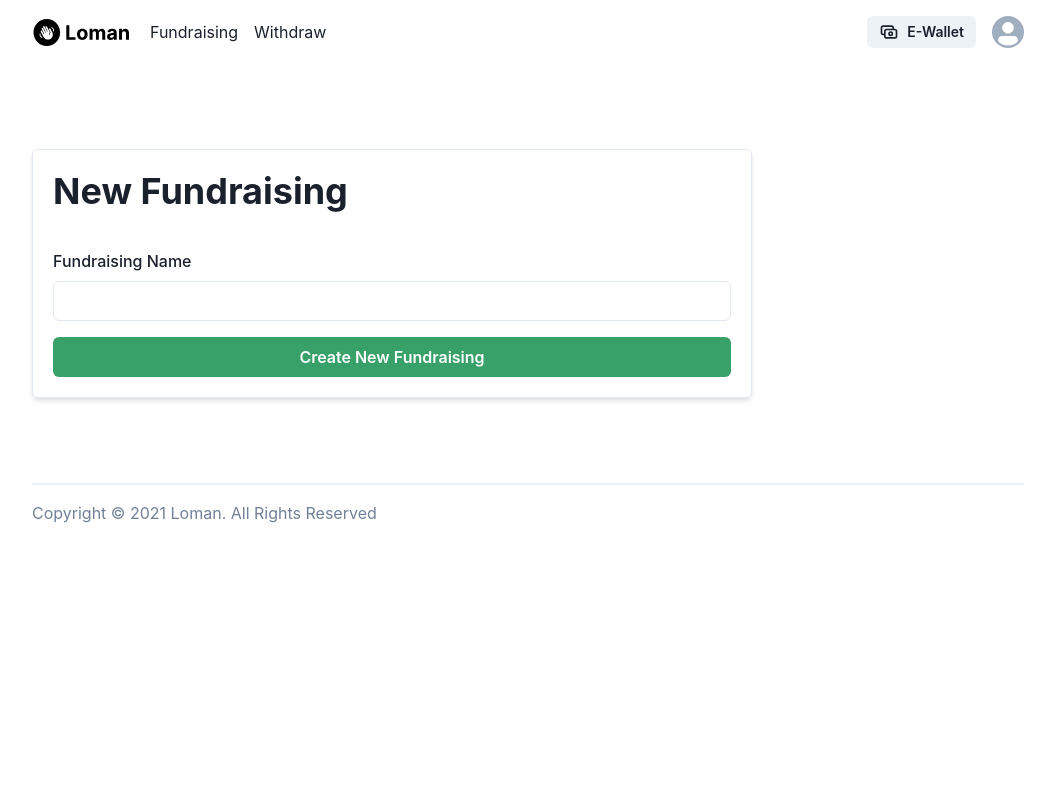
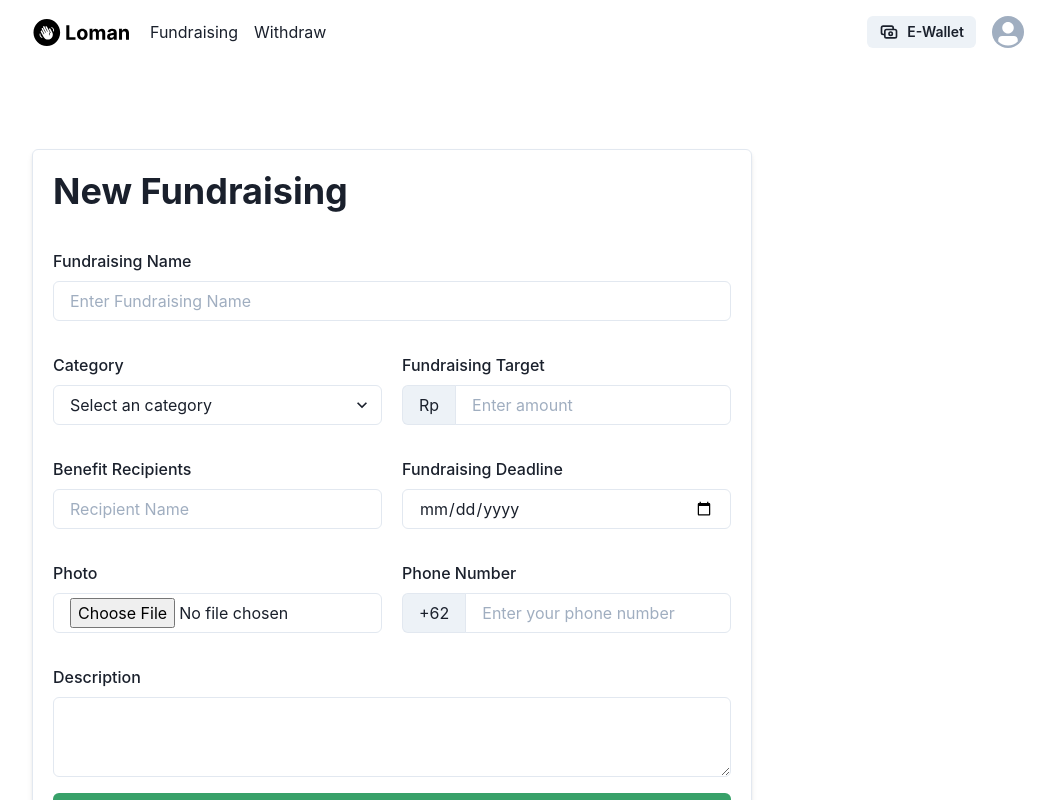
Before and after one commit to rtx-compfest/loman-frontend, a Next.js app: page /fundraiser/create in a window 1280 px wide. Shown: the top 800 px of the page, without its empty margins (112-1167 px from the left). Built offline with nearby package versions, Linux system fonts and the light colour scheme.

Commit message:
Complete the form with validation

```diff
--- a/pages/fundraiser/create.js
+++ b/pages/fundraiser/create.js
@@ -1,3 +1,5 @@
+import {useState} from 'react'
+import Link from 'next/link'
 import Head from 'next/head'
 import * as Yup from 'yup'
 import {Formik, Field, Form} from 'formik'
@@ -10,14 +12,39 @@ import {
   Grid,
   Heading,
   Input,
+  InputGroup,
+  InputLeftAddon,
+  Select,
+  Textarea,
+  useToast,
 } from '@chakra-ui/react'
 
 import {NavFundraiser} from '@components/Nav'
 import Footer from '@components/Footer'
 
 export default function Create() {
+  const toast = useToast()
+  const [file, setFile] = useState(null)
+
   const formSubmit = (values) => {
-    console.log(values)
+    if (file != null) {
+      values.file = file
+      console.log(values)
+    } else {
+      toast({
+        title: 'Photo is required',
+        description:
+          'Photo is required with the following types: .jpeg, .jpg, and .png',
+        status: 'warning',
+        position: 'top',
+        duration: 3000,
+        isClosable: true,
+      })
+    }
+  }
+
+  const handleFile = (files) => {
+    setFile(files)
   }
 
   return (
@@ -44,11 +71,31 @@ export default function Create() {
             New Fundraising
           </Heading>
           <Formik
-            initialValues={{fundraisingName: ''}}
+            initialValues={{
+              fundraisingName: '',
+              category: '',
+              fundraisingTarget: '',
+              benefitRecipients: '',
+              fundraisingDeadline: '',
+              phoneNumber: '',
+              description: '',
+            }}
             validationSchema={Yup.object({
               fundraisingName: Yup.string().required(
                 'Fundraising Name is Required',
               ),
+              category: Yup.string()
+                .oneOf(['Karya Kreatif & Modal Usaha'])
+                .required('Category is Required'),
+              fundraisingTarget: Yup.number().required(
+                'Fundraising Target is Required',
+              ),
+              benefitRecipients: Yup.string().required(
+                'Benefit Recipients Name is Required',
+              ),
+              fundraisingDeadline: Yup.date().required(),
+              phoneNumber: Yup.number().required('Phone Number is required'),
+              description: Yup.string().required('Description is required'),
             })}
             onSubmit={formSubmit}
           >
@@ -65,9 +112,186 @@ export default function Create() {
                     <FormLabel htmlFor="fundraisingName">
                       Fundraising Name
                     </FormLabel>
-                    <Input {...field} id="fundraisingName" />
+                    <Input
+                      {...field}
+                      id="fundraisingName"
+                      placeholder="Enter Fundraising Name"
+                    />
                     <FormErrorMessage>
                       {form.errors.fundraisingName}
+                    </FormErrorMessage>
+                  </FormControl>
+                )}
+              </Field>
+              <Grid templateColumns="repeat(2, 1fr)" gap="5">
+                <Field name="category" type="select">
+                  {({field, form}) => (
+                    <FormControl
+                      marginBlock="4"
+                      isInvalid={
+                        form.errors.category && form.touched.category
+                      }
+                    >
+                      <FormLabel htmlFor="category">Category</FormLabel>
+                      <Select
+                        {...field}
+                        id="category"
+                        placeholder="Select an category"
+                      >
+                        <option value="Karya Kreatif & Modal Usaha">
+                          Karya Kreatif & Modal Usaha
+                        </option>
+                      </Select>
+                      <FormErrorMessage>
+                        {form.errors.category}
+                      </FormErrorMessage>
+                    </FormControl>
+                  )}
+                </Field>
+                <Field name="fundraisingTarget" type="number">
+                  {({field, form}) => (
+                    <FormControl
+                      marginBlock="4"
+                      isInvalid={
+                        form.errors.fundraisingTarget &&
+                        form.touched.fundraisingTarget
+                      }
+                    >
+                      <FormLabel htmlFor="fundraisingTarget">
+                        Fundraising Target
+                      </FormLabel>
+                      <InputGroup>
+                        <InputLeftAddon
+                          // eslint-disable-next-line react/no-children-prop
+                          children="Rp"
+                        />
+                        <Input
+                          {...field}
+                          id="fundraisingTarget"
+                          placeholder="Enter amount"
+                          type="number"
+                        />
+                      </InputGroup>
+                      <FormErrorMessage>
+                        {form.errors.fundraisingTarget}
+                      </FormErrorMessage>
+                    </FormControl>
+                  )}
+                </Field>
+              </Grid>
+              <Grid templateColumns="repeat(2, 1fr)" gap="5">
+                <Field name="benefitRecipients" type="text">
+                  {({field, form}) => (
+                    <FormControl
+                      marginBlock="4"
+                      isInvalid={
+                        form.errors.benefitRecipients &&
+                        form.touched.benefitRecipients
+                      }
+                    >
+                      <FormLabel htmlFor="benefitRecipients">
+                        Benefit Recipients
+                      </FormLabel>
+                      <Input
+                        {...field}
+                        id="benefitRecipients"
+                        placeholder="Recipient Name"
+                      />
+                      <FormErrorMessage>
+                        {form.errors.benefitRecipients}
+                      </FormErrorMessage>
+                    </FormControl>
+                  )}
+                </Field>
+                <Field name="fundraisingDeadline" type="date">
+                  {({field, form}) => (
+                    <FormControl
+                      marginBlock="4"
+                      isInvalid={
+                        form.errors.fundraisingDeadline &&
+                        form.touched.fundraisingDeadline
+                      }
+                    >
+                      <FormLabel htmlFor="fundraisingDeadline">
+                        Fundraising Deadline
+                      </FormLabel>
+                      <InputGroup>
+                        <Input
+                          {...field}
+                          id="fundraisingDeadline"
+                          type="date"
+                        />
+                      </InputGroup>
+                      <FormErrorMessage>
+                        {form.errors.fundraisingDeadline}
+                      </FormErrorMessage>
+                    </FormControl>
+                  )}
+                </Field>
+              </Grid>
+              <Grid templateColumns="repeat(2, 1fr)" gap="5">
+                <Field name="photo" type="file">
+                  {({field, form}) => (
+                    <FormControl
+                      marginBlock="4"
+                      isInvalid={form.errors.photo && form.touched.photo}
+                    >
+                      <FormLabel htmlFor="photo">Photo</FormLabel>
+                      <Input
+                        {...field}
+                        id="photo"
+                        type="file"
+                        paddingBlock="4px"
+                        onChange={(event) => {
+                          handleFile(event.target.files[0])
+                        }}
+                      />
+                      <FormErrorMessage>{form.errors.photo}</FormErrorMessage>
+                    </FormControl>
+                  )}
+                </Field>
+                <Field name="phoneNumber" type="text">
+                  {({field, form}) => (
+                    <FormControl
+                      marginBlock="4"
+                      isInvalid={
+                        form.errors.phoneNumber && form.touched.phoneNumber
+                      }
+                    >
+                      <FormLabel htmlFor="phoneNumber">
+                        Phone Number
+                      </FormLabel>
+                      <InputGroup>
+                        <InputLeftAddon
+                          // eslint-disable-next-line react/no-children-prop
+                          children="+62"
+                        />
+                        <Input
+                          {...field}
+                          id="phoneNumber"
+                          placeholder="Enter your phone number"
+                          type="number"
+                        />
+                      </InputGroup>
+                      <FormErrorMessage>
+                        {form.errors.phoneNumber}
+                      </FormErrorMessage>
+                    </FormControl>
+                  )}
+                </Field>
+              </Grid>
+              <Field name="description" type="text">
+                {({field, form}) => (
+                  <FormControl
+                    marginBlock="4"
+                    isInvalid={
+                      form.errors.description && form.touched.description
+                    }
+                  >
+                    <FormLabel htmlFor="description">Description</FormLabel>
+                    <Textarea {...field} id="description" resize="vertical" />
+                    <FormErrorMessage>
+                      {form.errors.description}
                     </FormErrorMessage>
                   </FormControl>
                 )}
@@ -80,6 +304,17 @@ export default function Create() {
               >
                 Create New Fundraising
               </Button>
+              <Link href="/fundraiser" passHref={true}>
+                <Button
+                  as="a"
+                  variant="outline"
+                  mt="5"
+                  colorScheme="red"
+                  width="100%"
+                >
+                  Cancel Fundraising
+                </Button>
+              </Link>
             </Form>
           </Formik>
         </Grid>
```
